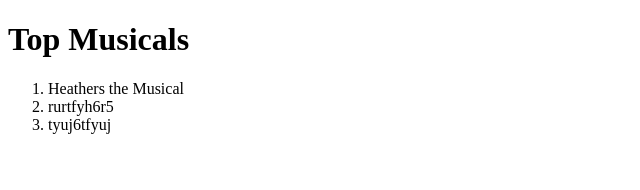
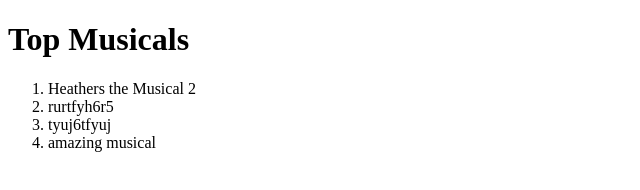
Before and after one commit to Didz-1/my-first-repo, a plain HTML site: page index.html in a window 1280 px wide. Shown: the whole page, without its empty margins (0-640 px from the left). Drawn offline with Linux system fonts and the light colour scheme.

Commit message:
My second commit

```diff
--- a/index.html
+++ b/index.html
@@ -8,9 +8,10 @@
 <body>
     <h1>Top Musicals</h1>
     <ol>
-        <li>Heathers the Musical</li>
+        <li>Heathers the Musical 2</li>
         <li>rurtfyh6r5</li>
         <li>tyuj6tfyuj</li>
+        <li>amazing musical</li>
     </ol>
 </body>
 </html>
```
